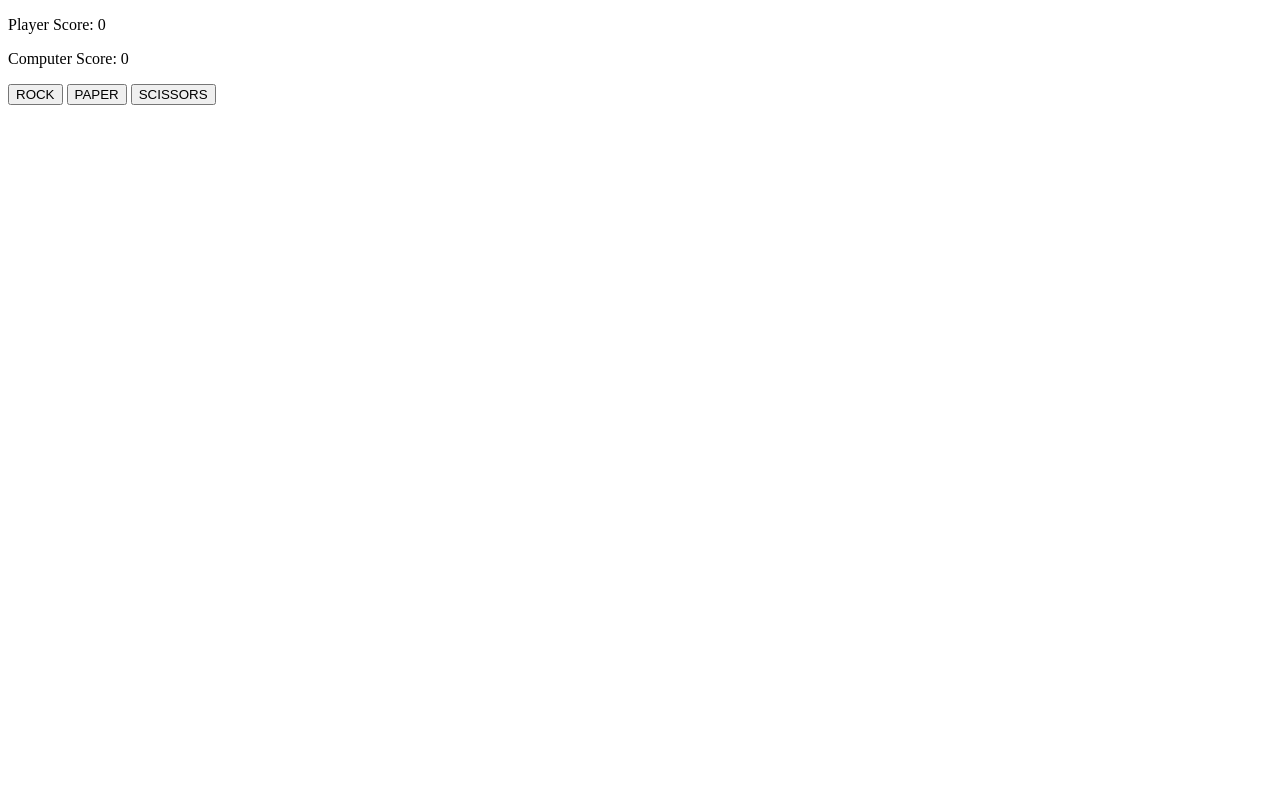
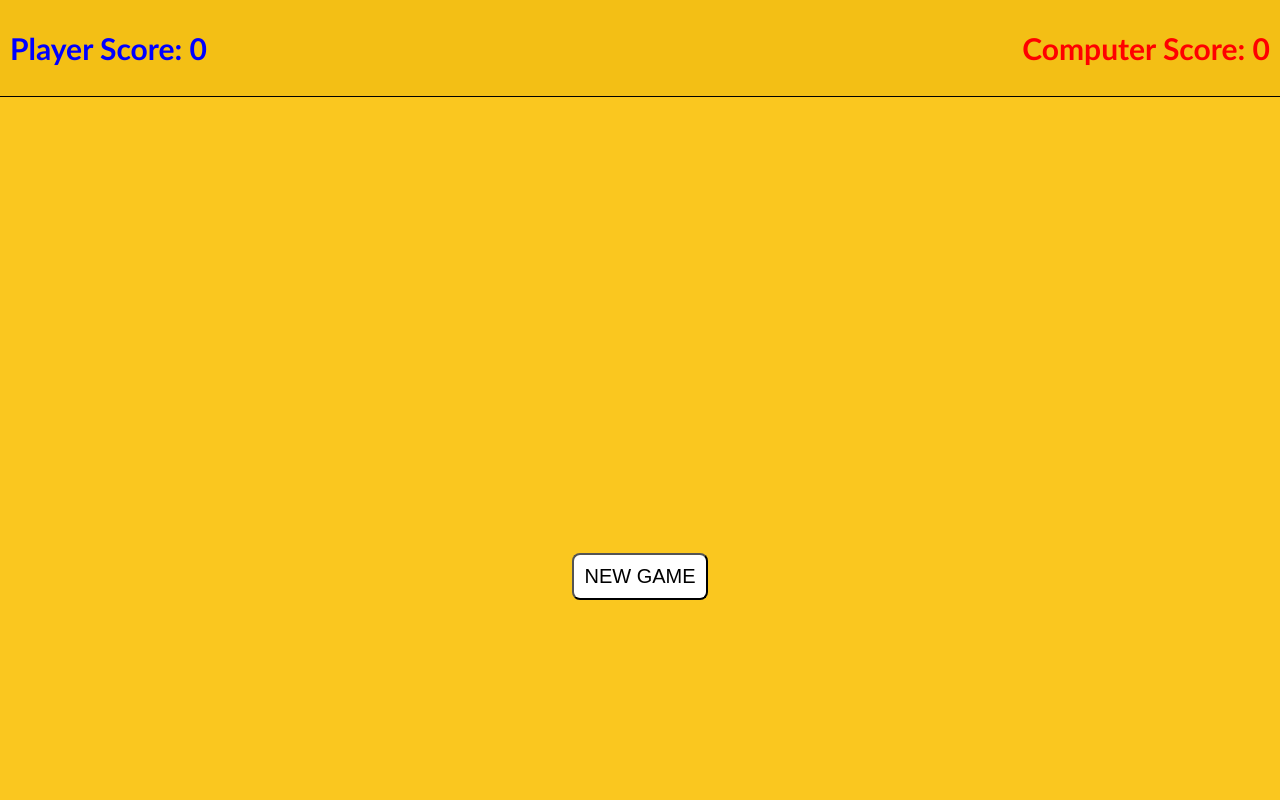
Before and after one commit to LisandroCausa/odin-rock-paper-scissors, a plain HTML site: page index.html in a window 1280 px wide. Drawn offline with Linux system fonts and the light colour scheme.

Commit message:
Add CSS styles

```diff
--- a/index.html
+++ b/index.html
@@ -5,15 +5,21 @@
     <meta http-equiv="X-UA-Compatible" content="IE=edge">
     <meta name="viewport" content="width=device-width, initial-scale=1.0">
     <title>Rock Paper Scissors</title>
+    <link rel="stylesheet" href="./style.css">
+    <script src="./main.js" defer></script>
 </head>
 <body>
-    <p id="player-score">Player Score: 0</p>
-    <p id="computer-score">Computer Score: 0</p>
-    <div class="results-text"></div>
-    <button id="rock-btn">ROCK</button>
-    <button id="paper-btn">PAPER</button>
-    <button id="scissors-btn">SCISSORS</button>
+    <div id="game-top-section">
+        <p class="score-text" id="player-score">Player Score: 0</p>
+        <p class="score-text" id="computer-score">Computer Score: 0</p>
+    </div>
 
-    <script src="./main.js"></script>
+    <div id="results-text"></div>
+
+    <div id="buttons-container">
+        <button id="rock-btn">ROCK</button>
+        <button id="paper-btn">PAPER</button>
+        <button id="scissors-btn">SCISSORS</button>
+    </div>
 </body>
 </html>
--- a/main.js
+++ b/main.js
@@ -44,19 +44,19 @@ function updateGame(){
 }
 
 function finishGame(){
-    document.body.removeChild(rockButton);
-    document.body.removeChild(paperButton);
-    document.body.removeChild(scissorsButton);
-    document.body.appendChild(newGameButton);
+    buttonsContainer.removeChild(rockButton);
+    buttonsContainer.removeChild(paperButton);
+    buttonsContainer.removeChild(scissorsButton);
+    buttonsContainer.appendChild(newGameButton);
 }
 
 function resetGame(){
     playerScore = 0;
     computerScore = 0;
-    document.body.removeChild(newGameButton);
-    document.body.appendChild(rockButton);
-    document.body.appendChild(paperButton);
-    document.body.appendChild(scissorsButton);
+    buttonsContainer.removeChild(newGameButton);
+    buttonsContainer.appendChild(rockButton);
+    buttonsContainer.appendChild(paperButton);
+    buttonsContainer.appendChild(scissorsButton);
     resultsText.textContent = '';
     updateGame();
 }
@@ -64,10 +64,11 @@ function resetGame(){
 let playerScore = 0;
 let computerScore = 0;
 
+const buttonsContainer = document.querySelector('#buttons-container');
 const rockButton = document.querySelector('#rock-btn');
 const paperButton = document.querySelector('#paper-btn');
 const scissorsButton = document.querySelector('#scissors-btn');
-const resultsText = document.querySelector('.results-text');
+const resultsText = document.querySelector('#results-text');
 const playerScoreUI = document.querySelector('#player-score');
 const computerScoreUI = document.querySelector('#computer-score');
 const newGameButton = document.createElement('button');
@@ -89,3 +90,5 @@ scissorsButton.addEventListener('click', () => {
 });
 
 newGameButton.addEventListener('click', resetGame);
+
+finishGame();
--- /dev/null
+++ b/style.css
@@ -0,0 +1,54 @@
+body {
+    margin: 0;
+    background-color: rgb(250, 199, 31);
+    display: flex;
+    flex-direction: column;
+    height: 100vh;
+    justify-content: space-between;
+}
+
+#game-top-section {
+    display: flex;
+    justify-content: space-between;
+    background-color: rgb(243, 191, 21);
+    border-bottom: 1px solid black;
+}
+
+.score-text {
+    display: inline-block;
+    font-family: 'Trebuchet MS', 'Lucida Sans Unicode', 'Lucida Grande', 'Lucida Sans', Arial, sans-serif;
+    font-size: 30px;
+    font-weight: 900;
+    margin: 30px 10px;
+}
+
+#player-score {
+    color: blue;
+}
+
+#computer-score {
+    color: red;
+}
+
+#results-text {
+    text-align: center;
+    font-family: 'Gill Sans', 'Gill Sans MT', Calibri, 'Trebuchet MS', sans-serif;
+    font-size: 46px;
+    font-weight: 900;
+    color: white;
+    padding: 100px 200px;
+    text-shadow: -1px -1px 0 #000, 1px -1px 0 #000, -1px 1px 0 #000, 1px 1px 0 #000;
+}
+
+#buttons-container {
+    text-align: center;
+    padding-bottom: 200px;
+}
+
+#buttons-container > button {
+    padding: 10px;
+    font-size: 20px;
+    background-color: white;
+    border-radius: 8px;
+    margin: 0 5px;
+}
```
